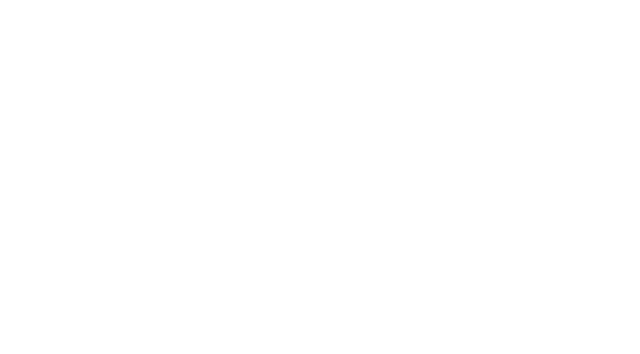
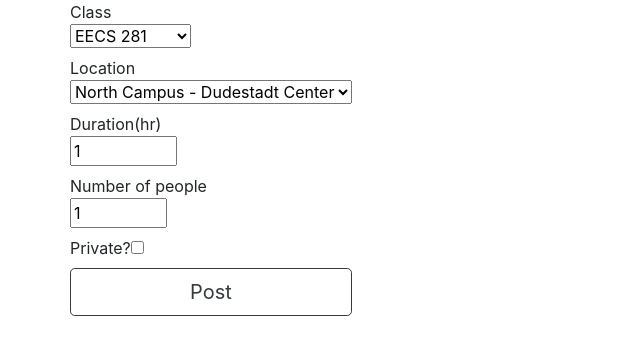
Before and after one commit to yixinxiao7/study_buddies, a React (Create React App) app: page /post in a window 1280 px wide. Before the commit this address led to /404. Shown: the top 354 px of the page, without its empty margins (0-640 px from the left). Built offline with nearby package versions, Linux system fonts and the light colour scheme.

Commit message:
Update post page and post hangdle

```diff
--- a/src/App.js
+++ b/src/App.js
@@ -6,6 +6,8 @@ import {BrowserRouter as Router, Route, Switch, Redirect} from "react-router-dom
 import Login from './pages/login';
 import Home from './pages/home';
 import LoginFail from './pages/login_fail';
+import Post from './pages/post';
+import Post_Success from './pages/post_success';
 
 class App extends Component{
   render(){
@@ -14,7 +16,9 @@ class App extends Component{
           <Switch>
             <Route exact path="/" component={Login}/>
             <Route exact path="/home" component={Home}/>
+            <Route exact path="/post-success" component={Post_Success}/>
             <Route exact path ="/login-fail" component={LoginFail}/>
+            <Route exact path = "/post" component={Post}/>
             <Redirect to="/404"/>
           </Switch>
         </Router>
--- a/src/pages/login.jsx
+++ b/src/pages/login.jsx
@@ -1,5 +1,7 @@
 import React, {Component} from 'react';
 import {Row, Col, Container, Button} from 'react-bootstrap';
+
+
 
 export default class Login extends React.Component{
     constructor(props){
--- /dev/null
+++ b/src/pages/post.jsx
@@ -0,0 +1,94 @@
+import React, {Component} from 'react';
+import {Row, Col, Container, Button} from 'react-bootstrap';
+
+export default class post extends React.Component{
+
+	// This should be a dropdown box - when you start typing
+	// React Bootstrap dropdown
+	constructor(props){
+        super(props);
+        this.state = {
+        	class_: 'EECS 281',
+        	location: 'North Campus',
+        	time: 1,
+        	joinSet: true,
+        	numberOfPeople: 1
+        };
+
+        this.handleChange = this.handleChange.bind(this);
+        this.handleSubmit = this.handleSubmit.bind(this);
+    }
+    handleChange(event){
+    	  this.setState({
+    	  	class_: event.target.class_,
+            location: event.target.location,
+            time: event.target.time,
+            joinSet: event.target.joinSet,
+            numberOfPeople: event.target.numberOfPeople,
+        });
+    }
+    handleSubmit(event){
+        event.preventDefault();
+
+        this.props.history.push('/post-success');
+    }
+
+	renderEntry(){ // Maybe be a dropdown box too
+		return( // Try linking it with a Map service?
+				// How to dim the placeholder
+			<div>
+				<form onSubmit={this.handleSubmit}>
+				<label>
+				Class
+				<br />
+				<select name = "class_" value={this.state.class_} onChange={this.handleChange}>
+					<option value="EECS 281">EECS 281</option>
+					<option value="AEROSP 343">AEROSP 343</option>
+					<option value="ECON 101">ECON 101</option>
+					<option value="ENGR 101">ENGR 101</option>
+				</select>
+				</label>
+				<br/>
+				<label>
+				Location
+				<br />
+				<select name = "location" value={this.state.location} onChange={this.handleChange}>
+					<option value="North Campus">North Campus - Dudestadt Center</option>
+					<option value="Central Campus">Central Campus - UgLi</option>
+					<option value="South Campus">South Campus - Big House</option>
+					<option value="Off-Campus">Off-Campus</option>
+				</select>
+				</label>
+				<br />
+				<label>
+				Duration(hr)
+				<br />
+					<input name = "time" type="number" min="1" max="24" step="0.5" value={this.state.time} onChange={this.handleChange} required/>
+				</label>
+				<br />
+				<label>
+				Number of people
+				<br />
+				<input name = "numberOfPeople" type="number" min="1" max="100" value={this.state.numberOfPeople} onChange={this.handleChange} required/>
+				</label>
+				<br />
+				<label>
+				Private?
+					<input name="joinSet" type="checkbox" value={this.state.joinSet} onChange={this.handleChange} />
+				</label>
+					<Button variant="outline-dark" input type="submit" size="lg" block> Post </Button>
+				</form>
+			</div>
+		);
+	}
+
+	render(){
+		return(
+			<Container>
+				<Row>
+					{this.renderEntry()}
+				</Row>
+			</Container>
+			);
+	}
+}
--- /dev/null
+++ b/src/pages/post_success.jsx
@@ -0,0 +1,9 @@
+import React, {Component} from 'react';
+
+export default class submitSuccess extends React.Component{
+    render(){
+        return(
+            <h>You've sucessfully posted.</h>
+            );
+    }
+}
```
